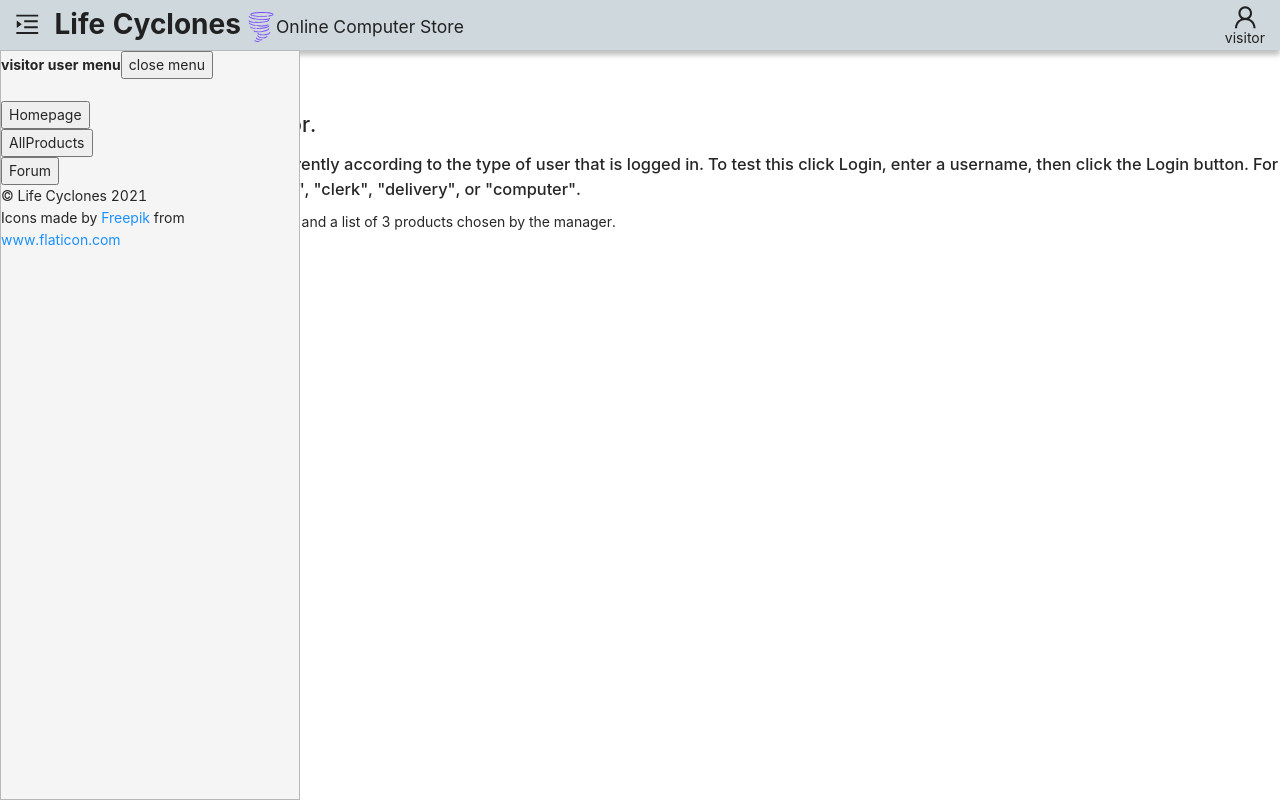
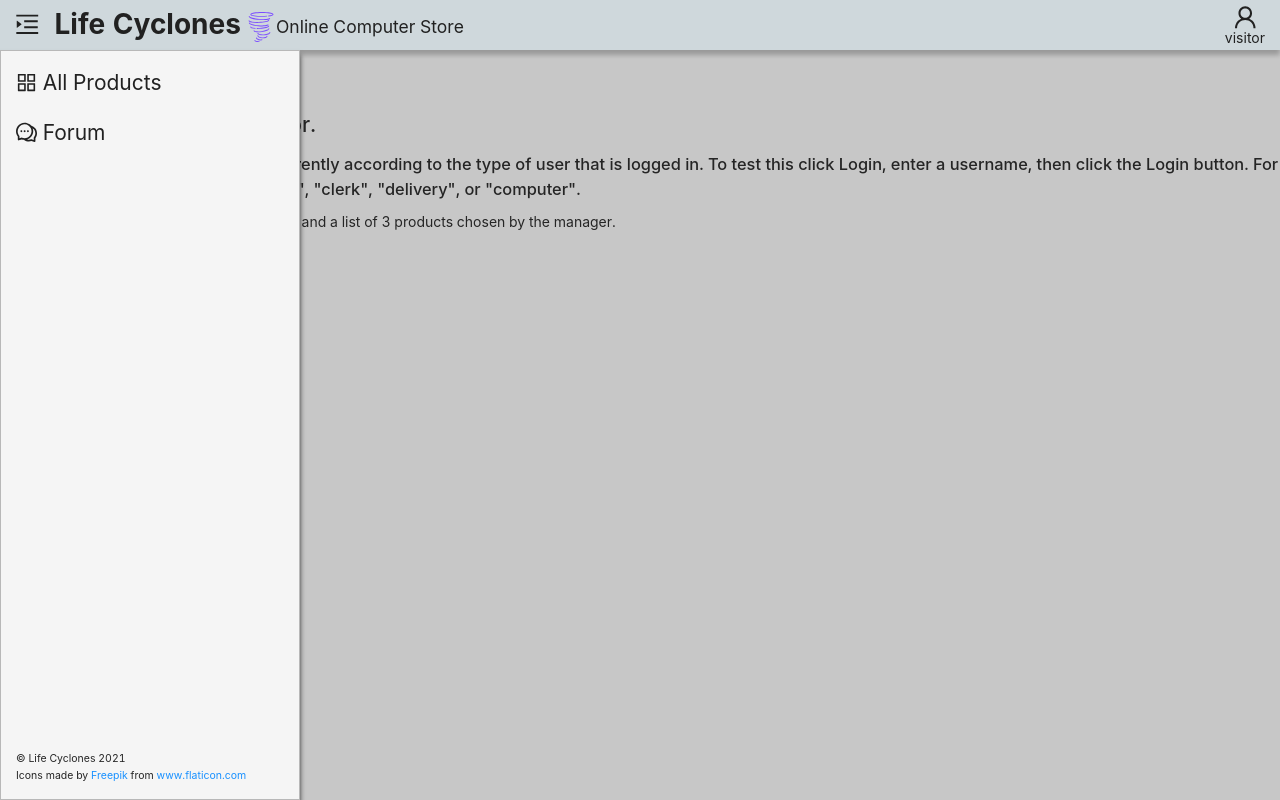
Before and after one commit to neil-solomon/life-cyclones, a React (Create React App) app: page / in a window 1280 px wide. Both pictures are taken after a click on the element 27 px from the left and 24 px from the top of the page. Built offline with nearby package versions, Linux system fonts and the light colour scheme.

Commit message:
updated menu styles and added icons.

```diff
--- a/src/App.js
+++ b/src/App.js
@@ -23,7 +23,10 @@ export default class App extends React.Component {
   };
 
   toggleLoginVisible = () => {
-    this.setState({ loginVisible: !this.state.loginVisible });
+    this.setState({
+      loginVisible: !this.state.loginVisible,
+      menuVisible: false,
+    });
   };
 
   login = (userData) => {
@@ -53,6 +56,7 @@ export default class App extends React.Component {
         <Header
           toggleLoginVisible={this.toggleLoginVisible}
           toggleMenuVisible={this.toggleMenuVisible}
+          updatePageView={this.updatePageView}
           user={this.state.user}
         />
         <Login
@@ -68,7 +72,12 @@ export default class App extends React.Component {
           user={this.state.user}
           updatePageView={this.updatePageView}
         />
-        <Content pageView={this.state.pageView} user={this.state.user} />
+        <Content
+          pageView={this.state.pageView}
+          user={this.state.user}
+          menuVisible={this.state.menuVisible}
+          toggleMenuVisible={this.toggleMenuVisible}
+        />
       </div>
     );
   }
--- a/src/components/Content.js
+++ b/src/components/Content.js
@@ -14,34 +14,98 @@ import Product from "./pages/Product/Product";
 import ViewComplaints from "./pages/ViewComplaints/ViewComplaints";
 
 export default class Content extends React.Component {
-  state = {};
+  constructor(props) {
+    super(props);
+
+    this.pageView_timeout = null;
+    this.overlay_timeout = null;
+
+    this.state = {
+      pageView: "Homepage",
+      contentContainerFade: css.fadeIn,
+      overlayVisible: false,
+      overlayFade: css.fadeIn,
+    };
+  }
+
+  componentWillUnmount = () => {
+    clearTimeout(this.pageView_timeout);
+    clearTimeout(this.overlay_timeout);
+  };
+
+  componentDidUpdate = (prevProps, prevState) => {
+    if (prevProps.pageView !== this.props.pageView) {
+      this.setState({ contentContainerFade: css.fadeOut });
+      this.pageView_timeout = setTimeout(() => {
+        this.setState({
+          pageView: this.props.pageView,
+          contentContainerFade: css.fadeIn,
+        });
+      }, 250);
+    }
+
+    if (!prevProps.menuVisible && this.props.menuVisible) {
+      this.setState({ overlayVisible: true, overlayFade: css.fadeIn });
+    } else if (prevProps.menuVisible && !this.props.menuVisible) {
+      this.setState({ overlayFade: css.fadeOut });
+      this.overlay_timeout = setTimeout(() => {
+        this.setState({
+          overlayVisible: false,
+        });
+      }, 250);
+    }
+  };
 
   render() {
-    switch (this.props.pageView) {
+    var content;
+    switch (this.state.pageView) {
       case "Account":
-        return <Account user={this.props.user} />;
-      case "AccountHistory":
-        return <AccountHistory user={this.props.user} />;
-      case "AllProducts":
-        return <AllProducts user={this.props.user} />;
+        content = <Account user={this.props.user} />;
+        break;
+      case "Account History":
+        content = <AccountHistory user={this.props.user} />;
+        break;
+      case "All Products":
+        content = <AllProducts user={this.props.user} />;
+        break;
       case "Blacklist":
-        return <Blacklist user={this.props.user} />;
-      case "DeliveryAuction":
-        return <DeliveryAuction user={this.props.user} />;
-      case "DeliveryTracking":
-        return <DeliveryTracking user={this.props.user} />;
+        content = <Blacklist user={this.props.user} />;
+        break;
+      case "Delivery Auction":
+        content = <DeliveryAuction user={this.props.user} />;
+        break;
+      case "Delivery Tracking":
+        content = <DeliveryTracking user={this.props.user} />;
+        break;
       case "Forum":
-        return <Forum user={this.props.user} />;
+        content = <Forum user={this.props.user} />;
+        break;
       case "Homepage":
-        return <Homepage user={this.props.user} />;
-      case "MakeComplaints":
-        return <MakeComplaints user={this.props.user} />;
+        content = <Homepage user={this.props.user} />;
+        break;
+      case "Make Complaints":
+        content = <MakeComplaints user={this.props.user} />;
+        break;
       case "Product":
-        return <Product user={this.props.user} />;
-      case "ViewComplaints":
-        return <ViewComplaints user={this.props.user} />;
+        content = <Product user={this.props.user} />;
+        break;
+      case "View Complaints":
+        content = <ViewComplaints user={this.props.user} />;
+        break;
       default:
-        return null;
+        content = "ERROR: Content.js can't find the proper page.";
     }
+
+    return (
+      <>
+        <div className={this.state.contentContainerFade}>{content}</div>
+        {this.state.overlayVisible && (
+          <div
+            className={css.overlay + " " + this.state.overlayFade}
+            onClick={this.props.toggleMenuVisible}
+          ></div>
+        )}
+      </>
+    );
   }
 }
--- a/src/components/Content.module.css
+++ b/src/components/Content.module.css
@@ -0,0 +1,35 @@
+.overlay {
+  z-index: 1;
+  position: absolute;
+  top: 50px;
+  left: 0px;
+  width: 100vw;
+  height: calc(100vh - 50px);
+  background-color: rgb(33, 33, 33, 0.25);
+}
+
+.fadeIn {
+  animation: fadeIn 0.25s forwards;
+}
+
+@keyframes fadeIn {
+  from {
+    opacity: 0;
+  }
+  to {
+    opacity: 1;
+  }
+}
+
+.fadeOut {
+  animation: fadeOut 0.25s forwards;
+}
+
+@keyframes fadeOut {
+  from {
+    opacity: 1;
+  }
+  to {
+    opacity: 0;
+  }
+}
--- a/src/components/Header.js
+++ b/src/components/Header.js
@@ -13,7 +13,10 @@ export default class Header extends React.Component {
           onClick={this.props.toggleMenuVisible}
           className={css.menuIcon}
         />
-        <div className={css.fullTitle}>
+        <div
+          className={css.fullTitle}
+          onClick={() => this.props.updatePageView("Homepage")}
+        >
           <div className={css.title}>Life Cyclones</div>
           <TornadoIcon className={css.tornadoIcon} />
           <div className={css.subtitle}>Online Computer Store</div>
--- a/src/components/Header.module.css
+++ b/src/components/Header.module.css
@@ -3,6 +3,7 @@
   width: 100vw;
   background-color: #cfd8dc;
   box-shadow: 0px 5px 5px rgb(0, 0, 0, 0.25);
+  animation: fadeIn 0.25s forwards;
 }
 
 .fullTitle {
@@ -72,3 +73,12 @@
 .username {
   margin-top: -5px;
 }
+
+@keyframes fadeIn {
+  from {
+    opacity: 0;
+  }
+  to {
+    opacity: 1;
+  }
+}
--- a/src/components/Login.module.css
+++ b/src/components/Login.module.css
@@ -0,0 +1,3 @@
+.container {
+  height: 100px;
+}
--- a/src/components/Menu.js
+++ b/src/components/Menu.js
@@ -1,56 +1,106 @@
 import React from "react";
 import css from "./Menu.module.css";
+import {
+  AppstoreOutlined,
+  CommentOutlined,
+  AlertOutlined,
+  DislikeOutlined,
+  CreditCardOutlined,
+  BookOutlined,
+  SolutionOutlined,
+  AimOutlined,
+  DollarOutlined,
+} from "@ant-design/icons";
 
 const roleToPages = {
-  visitor: ["Homepage", "AllProducts", "Forum"],
+  visitor: [
+    // "Homepage",
+    "All Products",
+    "Forum",
+  ],
   registered: [
-    "Homepage",
-    "AllProducts",
+    // "Homepage",
+    "All Products",
     "Forum",
-    "ViewComplaints",
-    "MakeComplaints",
+    "View Complaints",
+    "Make Complaints",
     "Account",
-    "AccountHistory",
+    "Account History",
   ],
   clerk: [
-    "Homepage",
+    // "Homepage",
     "Forum",
-    "ViewComplaints",
-    "MakeComplaints",
-    "DeliveryAuction",
+    "View Complaints",
+    "Make Complaints",
+    "Delivery Auction",
   ],
-  manager: ["Homepage", "Forum", "MakeComplaints", "Blacklist"],
+  manager: [
+    // "Homepage",
+    "Forum",
+    "Make Complaints",
+    "Blacklist",
+  ],
   delivery: [
-    "Homepage",
-    "ViewComplaints",
-    "DeliveryAuction",
-    "DeliveryTracking",
+    // "Homepage",
+    "View Complaints",
+    "Delivery Auction",
+    "Delivery Tracking",
   ],
-  computer: ["Homepage", "ViewComplaints"],
+  computer: [
+    // "Homepage",
+    "View Complaints",
+  ],
+};
+
+const pageToIcon = {
+  "All Products": <AppstoreOutlined />,
+  Forum: <CommentOutlined />,
+  "View Complaints": <AlertOutlined />,
+  "Make Complaints": <DislikeOutlined />,
+  Account: <CreditCardOutlined />,
+  "Account History": <BookOutlined />,
+  Blacklist: <SolutionOutlined />,
+  "Delivery Auction": <DollarOutlined />,
+  "Delivery Tracking": <AimOutlined />,
 };
 
 export default class Menu extends React.Component {
   state = {};
 
   render() {
-    if (!this.props.menuVisible) {
-      return null;
-    }
-
     return (
-      <div className={css.container}>
       <div>
-          <strong>{this.props.user.role} user menu</strong>
-          <button onClick={this.props.toggleMenuVisible}>close menu</button>
-        </div>
-        <br />
-        {roleToPages[this.props.user.role].map((page) => (
-          <div key={page}>
-            <button onClick={() => this.props.updatePageView(page)}>
-              {page}
-            </button>
+        <div
+          className={css.container}
+          style={{ left: this.props.menuVisible ? 0 : -305 }}
+        >
+          {/* <div>
+            <strong>{this.props.user.role} menu</strong>
+          </div> */}
+          {roleToPages[this.props.user.role].map((page, index) => (
+            <div
+              key={page + this.props.menuVisible}
+              onClick={() => this.props.updatePageView(page)}
+              className={css.menuItem}
+              style={{ animationDelay: (0.1 * (index + 2)).toString() + "s" }}
+            >
+              {pageToIcon[page]} {page}
             </div>
           ))}
+          <div
+            key={"credits" + this.props.menuVisible}
+            className={css.credits}
+            style={{
+              animationDelay:
+                (
+                  0.1 *
+                  (roleToPages[this.props.user.role].length + 3)
+                ).toString() + "s",
+              marginTop:
+                window.innerHeight -
+                50 * (roleToPages[this.props.user.role].length + 2),
+            }}
+          >
             <div>&copy; Life Cyclones 2021</div>
             <div>
               <div>
@@ -65,6 +115,8 @@ export default class Menu extends React.Component {
               </div>
             </div>
           </div>
+        </div>
+      </div>
     );
   }
 }
--- a/src/components/Menu.module.css
+++ b/src/components/Menu.module.css
@@ -1,11 +1,58 @@
 .container {
   position: absolute;
+  z-index: 2;
   top: 50px;
-  left: 0px;
+  /* left: 0px; */
   height: calc(100vh - 50px);
   overflow: auto;
   width: 300px;
   max-width: 100vw;
   background-color: rgb(245, 245, 245);
   border: 1px solid rgb(0, 0, 0, 0.25);
+  box-shadow: 0px 5px 5px rgb(0, 0, 0, 0.75);
+  transition: left 0.25s;
 }
+
+.menuItem {
+  height: 50px;
+  font-size: 1.5em;
+  padding-left: 15px;
+  padding-top: 15px;
+  color: #212121;
+  cursor: pointer;
+  opacity: 0;
+  animation: menuItemEnter 0.25s forwards;
+  transition: color 0.25s;
+}
+.menuItem:hover {
+  color: #7c4dff;
+}
+
+.credits {
+  font-size: 0.75em;
+  padding-left: 15px;
+  opacity: 0;
+  animation: fadeIn 0.5s forwards;
+}
+
+@keyframes menuItemEnter {
+  from {
+    padding-left: 5px;
+    padding-top: 30px;
+    opacity: 0;
+  }
+  to {
+    padding-left: 15px;
+    padding-top: 15px;
+    opacity: 1;
+  }
+}
+
+@keyframes fadeIn {
+  from {
+    opacity: 0;
+  }
+  to {
+    opacity: 1;
+  }
+}
```
Also changed, not shown: src/components/Login.js (+16 -0 lines), src/Menu.js (deleted). Lines whose indentation alone changed are shown as unchanged.
